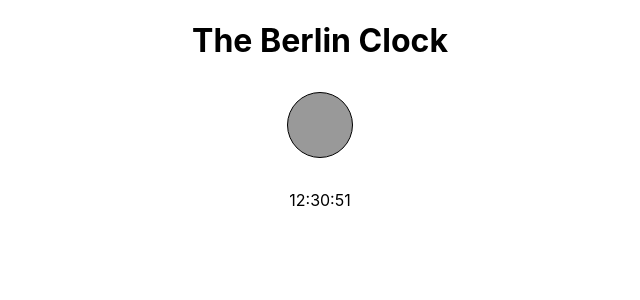
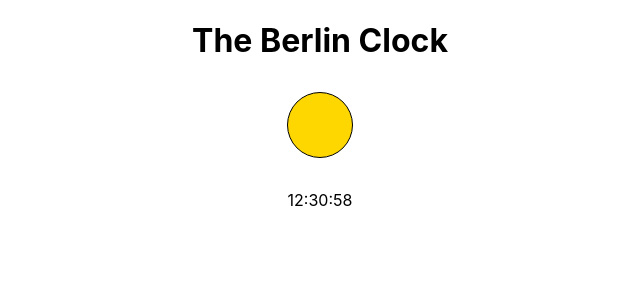
Before and after one commit to GajendraRaj/BerlinClockV2, a React (Create React App) app: page / in a window 1280 px wide. Shown: the top 300 px of the page, without its empty margins (320-960 px from the left). Built offline with nearby package versions, Linux system fonts and the light colour scheme.

Commit message:
feat: Blink top lamp to show seconds

```diff
--- a/src/component/App.js
+++ b/src/component/App.js
@@ -8,7 +8,9 @@ function App() {
   const [time, setTime] = useState("");
 
   useEffect(() => {
-    setTime(startClock(new Date()));
+    setInterval(() => {
+      setTime(startClock(new Date()));
+    }, 1000);
   });
 
   const startClock = date => {
```
Also changed, not shown: 1 other file (tests, documents, lock files or other folders).
